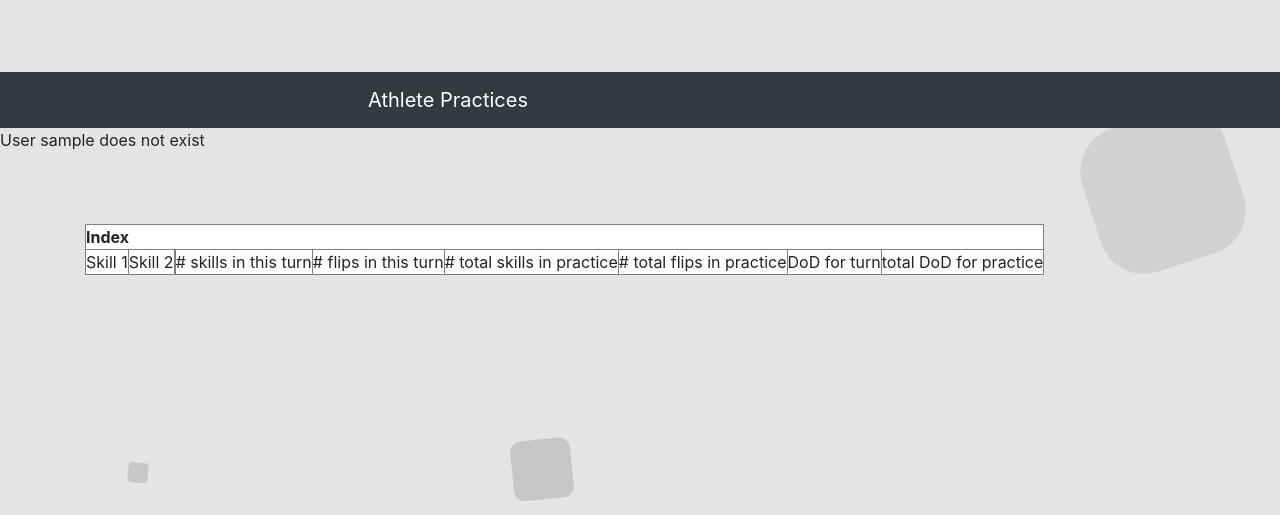
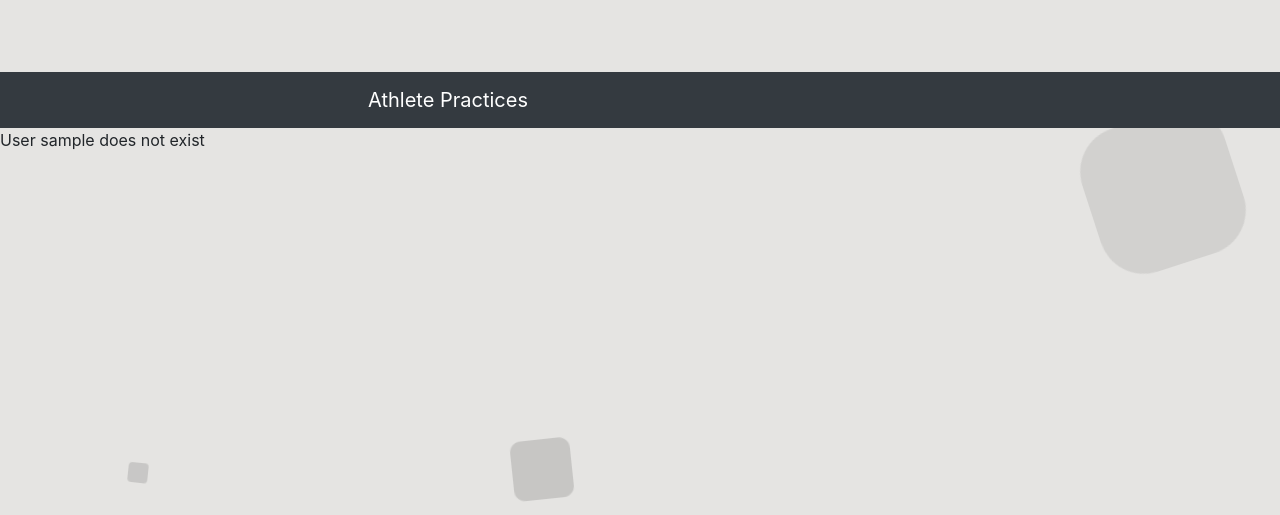
Before and after one commit to jcooper7770/team_builder, a Flask app: a page that uses templates/trampoline/user_practices.html in a window 1280 px wide. Shown: the part 84-599 px from the top of the page. Run offline with Flask 3, Linux system fonts and the light colour scheme; parts of the project's set-up code (start-up, migrations or seed data) failed here and were passed over; some libraries are stand-ins or nearby versions; some web fonts are replaced.

Commit message:
fix(trampoline): cleaner practice page

```diff
--- a/routes/logger/routes.py
+++ b/routes/logger/routes.py
@@ -367,7 +367,7 @@ def trampoline_user_practices(username):
 
     html = [
         # Div for practices so they are scrollable
-        "<div id='practices' class='practices'><br><br>",
+        "<div id='practices'><br><br>",
         all_practice_tables,
         "</div>"
     ]
--- a/templates/trampoline/user_practices.html
+++ b/templates/trampoline/user_practices.html
@@ -22,26 +22,6 @@
 <br>
 <br><br><br>
 
-<!-- Index for tables -->
-<div class="container">
-  <table align='center' border=1 style='background-color:#FFFFFF;'>
-    <tr>
-      <th align='center' colspan=9>Index</th>
-    </tr>
-    <tr>
-      <td>Skill 1</td>
-      <td>Skill 2</td>
-      <td></td>
-      <td># skills in this turn</td>
-      <td># flips in this turn</td>
-      <td># total skills in practice</td>
-      <td># total flips in practice</td>
-      <td>DoD for turn</td>
-      <td>total DoD for practice</td>
-    </tr>
-  </table>
-</div>
-
 <script src="https://code.jquery.com/jquery-3.5.1.js" integrity="sha256-QWo7LDvxbWT2tbbQ97B53yJnYU3WhH/C8ycbRAkjPDc="
   crossorigin="anonymous"></script>
 
```
